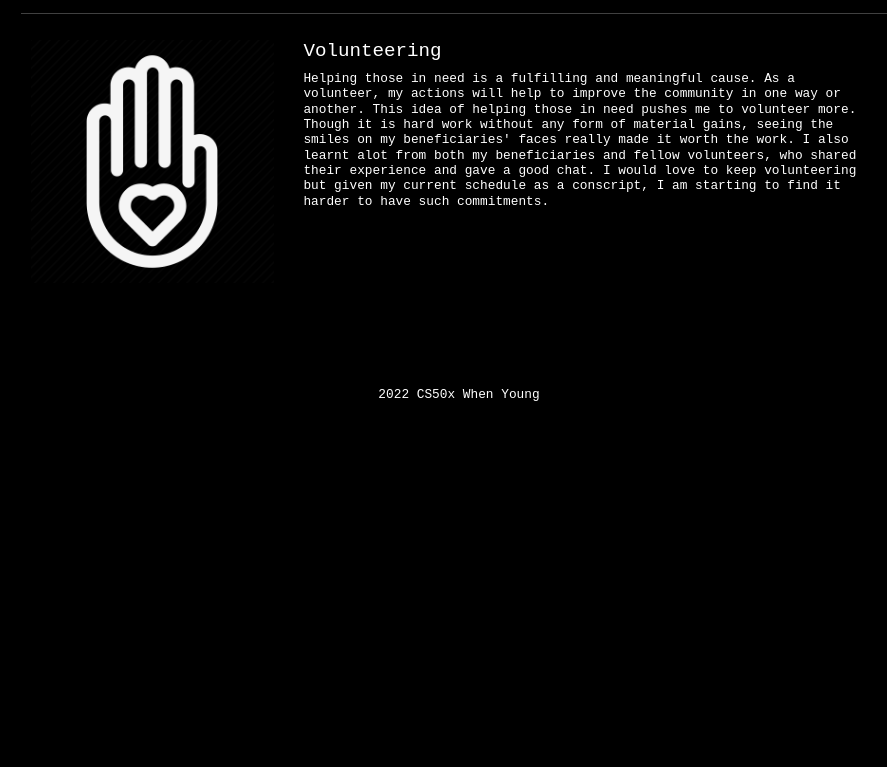
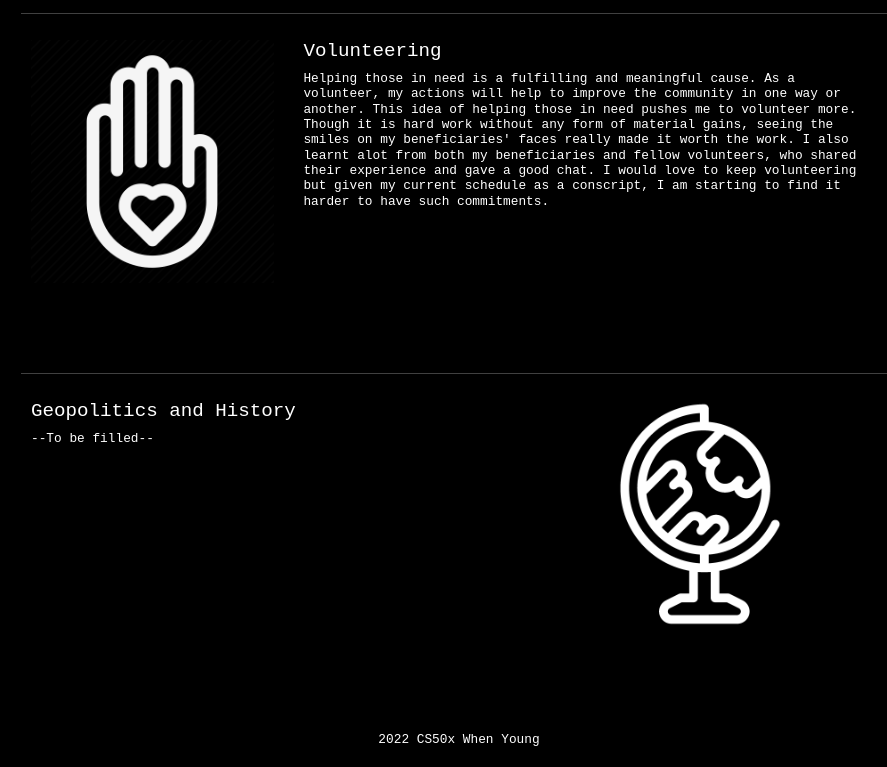
Before and after one commit to WhenYoungTan/WhenYoungTan.github.io, a plain HTML site: page html/hobbies.html in a window 1280 px wide. Shown: the part 1271-2038 px from the top of the page, without its empty margins (181-1068 px from the left). Before the commit the page ends 1693 px from the top, so only its background shows below. Drawn offline with nearby package versions, Linux system fonts and the light colour scheme.

Commit message:
Update hobbies.html

```diff
--- a/html/hobbies.html
+++ b/html/hobbies.html
@@ -68,7 +68,16 @@
                   I also learnt alot from both my beneficiaries and fellow volunteers, who shared their experience and gave a good chat. I would love to keep volunteering but given my current schedule as a conscript, I am starting to find it harder to have such commitments.</h4>
             </div>
           </div>
-
+          <hr>
+          <div class="hobbies-container">
+            <div class="columns columns-hobbies">
+              <h2>Geopolitics and History</h2>
+              <h4>--To be filled--</h4>
+            </div>
+            <div class="columns columns-card">
+              <img src="globe.png" alt="Globe" width=100% height=auto>
+            </div>
+          </div>
         </div>
         <h4 class="footer-main">2022 CS50x When Young</h4>
     </body>
```
